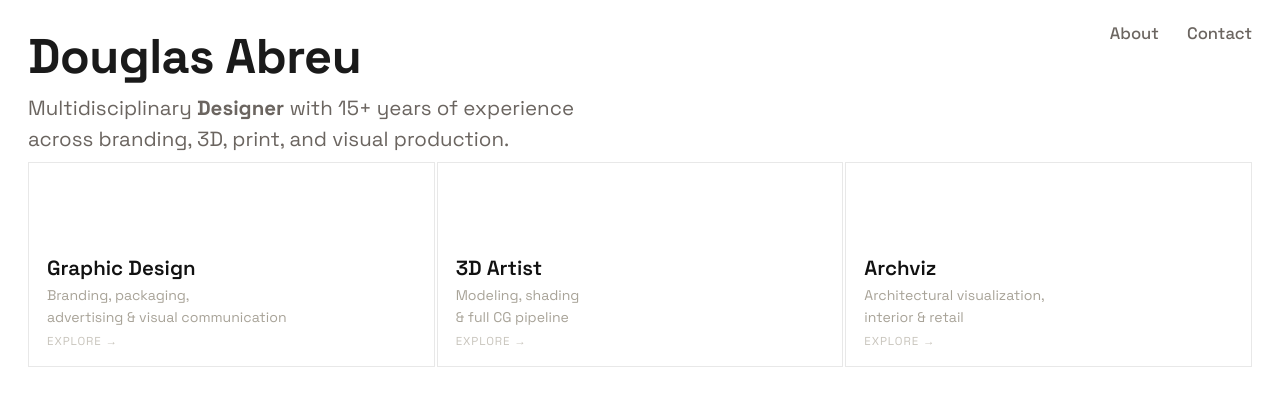
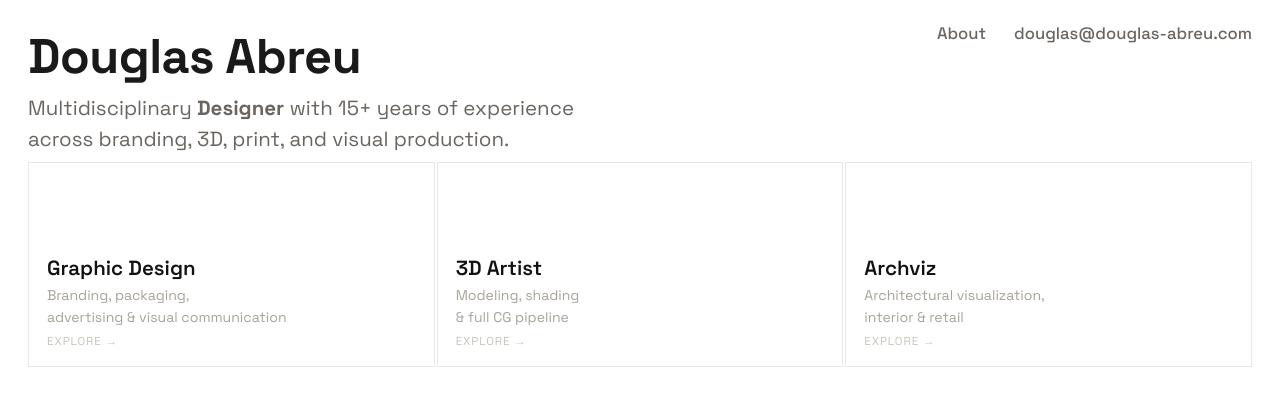
Before and after one commit to douglas-abreu-cruz/portfolio-douglas, a Next.js app: page / in a window 1280 px wide. Shown: the top 406 px of the page. Built offline with nearby package versions, Linux system fonts and the light colour scheme.

Commit message:
fix: contact vira email completo

```diff
--- a/app/components/ui/site-header.tsx
+++ b/app/components/ui/site-header.tsx
@@ -32,7 +32,7 @@ export function SiteHeader({ nameColor, bioColor, designerColor, linkColor }: Si
           className="hub-nav-link"
           style={{ color: linkColor }}
         >
-          Contact
+          douglas@douglas-abreu.com
         </a>
       </nav>
     </div>
```
